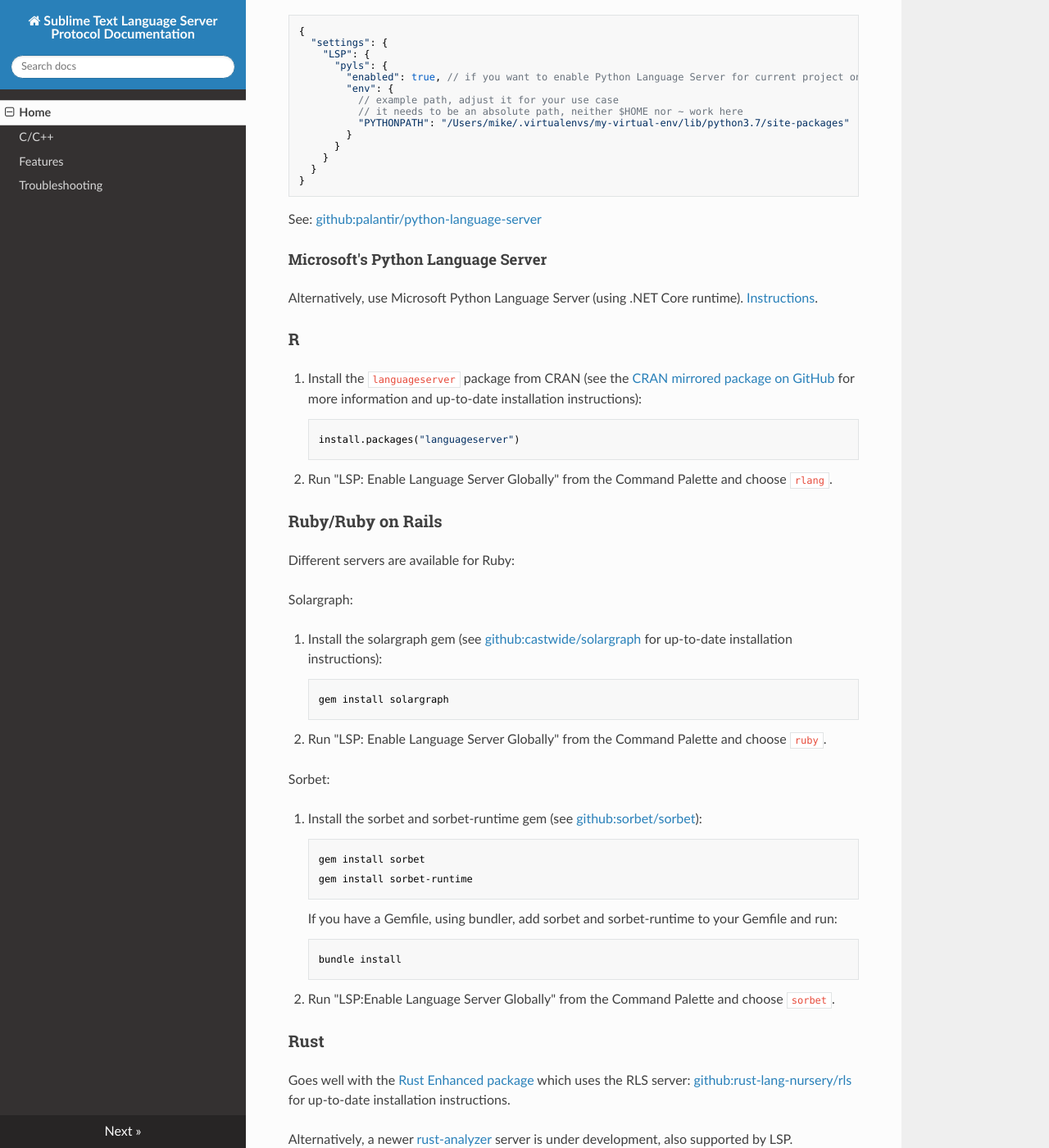
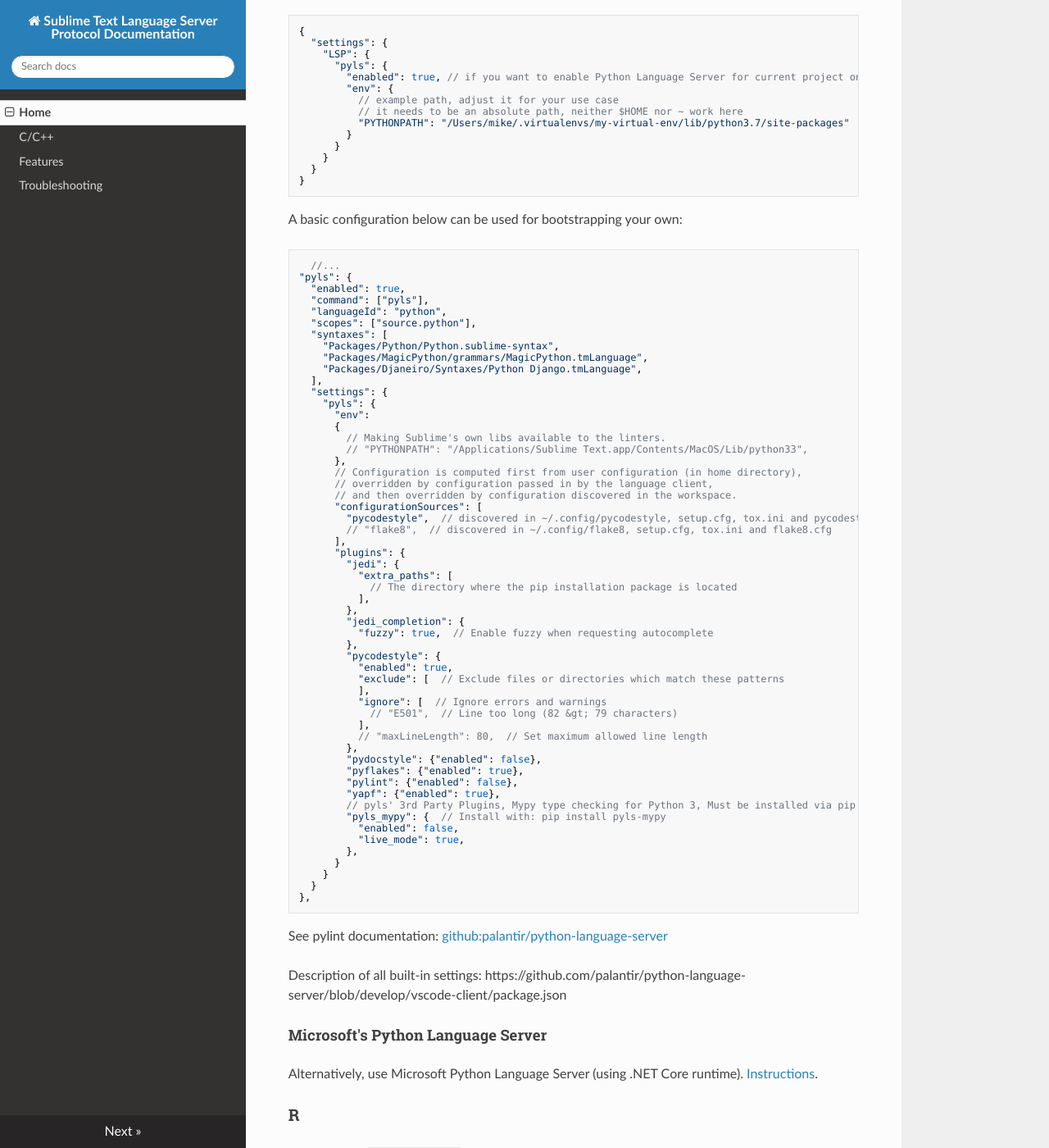
Before and after one commit to sublimelsp/LSP, an MkDocs documentation site: the page built from docs/index.md, in a window 1280 px wide and 1400 px high, scrolled down 14488 px. Shown: the whole window at 82% size. Built offline with MkDocs 1.6.1, drawn with Linux system fonts in a browser that asks for light colours; nearby versions of some CDN libraries.

Commit message:
Add suggested and fairly complete configuration for pyls (#1035)

````diff
--- a/docs/index.md
+++ b/docs/index.md
@@ -757,7 +757,70 @@
 }
 ```
 
-See: [github:palantir/python-language-server](https://github.com/palantir/python-language-server)
+A basic configuration below can be used for bootstrapping your own:
+
+```js
+  //...
+"pyls": {
+  "enabled": true,
+  "command": ["pyls"],
+  "languageId": "python",
+  "scopes": ["source.python"],
+  "syntaxes": [
+    "Packages/Python/Python.sublime-syntax",
+    "Packages/MagicPython/grammars/MagicPython.tmLanguage",
+    "Packages/Djaneiro/Syntaxes/Python Django.tmLanguage",
+  ],
+  "settings": {
+    "pyls": {
+      "env":
+      {
+        // Making Sublime's own libs available to the linters.
+        // "PYTHONPATH": "/Applications/Sublime Text.app/Contents/MacOS/Lib/python33",
+      },
+      // Configuration is computed first from user configuration (in home directory),
+      // overridden by configuration passed in by the language client,
+      // and then overridden by configuration discovered in the workspace.
+      "configurationSources": [
+        "pycodestyle",  // discovered in ~/.config/pycodestyle, setup.cfg, tox.ini and pycodestyle.cfg
+        // "flake8",  // discovered in ~/.config/flake8, setup.cfg, tox.ini and flake8.cfg
+      ],
+      "plugins": {
+        "jedi": {
+          "extra_paths": [
+            // The directory where the pip installation package is located
+          ],
+        },
+        "jedi_completion": {
+          "fuzzy": true,  // Enable fuzzy when requesting autocomplete
+        },
+        "pycodestyle": {
+          "enabled": true,
+          "exclude": [  // Exclude files or directories which match these patterns
+          ],
+          "ignore": [  // Ignore errors and warnings
+            // "E501",  // Line too long (82 &gt; 79 characters)
+          ],
+          // "maxLineLength": 80,  // Set maximum allowed line length
+        },
+        "pydocstyle": {"enabled": false},
+        "pyflakes": {"enabled": true},
+        "pylint": {"enabled": false},
+        "yapf": {"enabled": true},
+        // pyls' 3rd Party Plugins, Mypy type checking for Python 3, Must be installed via pip before enabling
+        "pyls_mypy": {  // Install with: pip install pyls-mypy
+          "enabled": false,
+          "live_mode": true,
+        },
+      }
+    }
+  }
+},
+```
+
+See pylint documentation: [github:palantir/python-language-server](https://github.com/palantir/python-language-server)
+
+Description of all built-in settings: https://github.com/palantir/python-language-server/blob/develop/vscode-client/package.json
 
 #### Microsoft's Python Language Server
 
````
